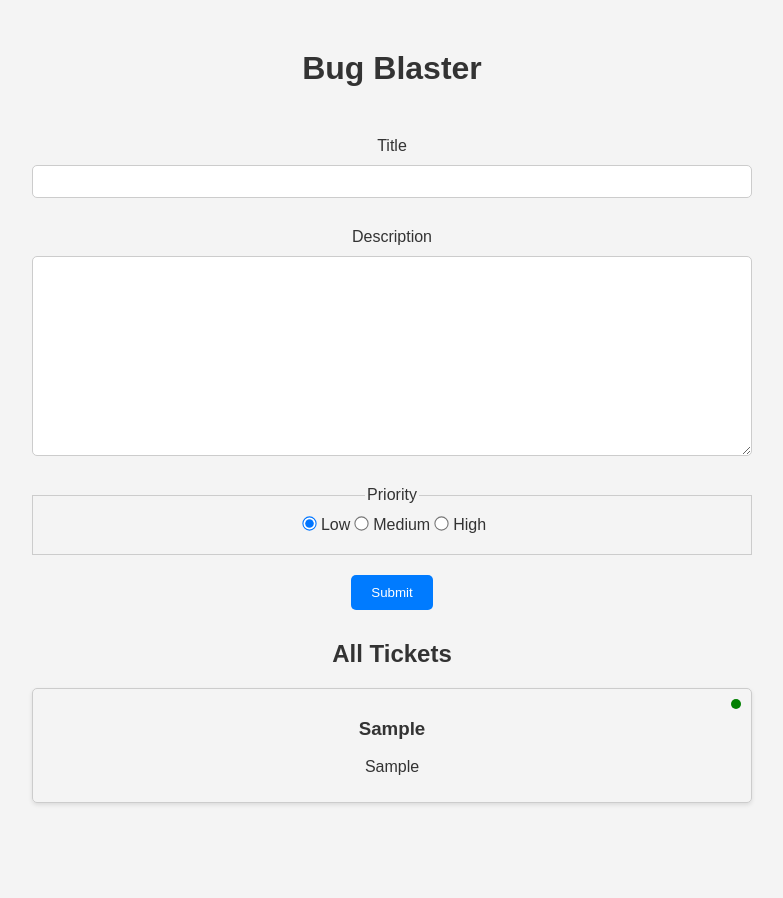
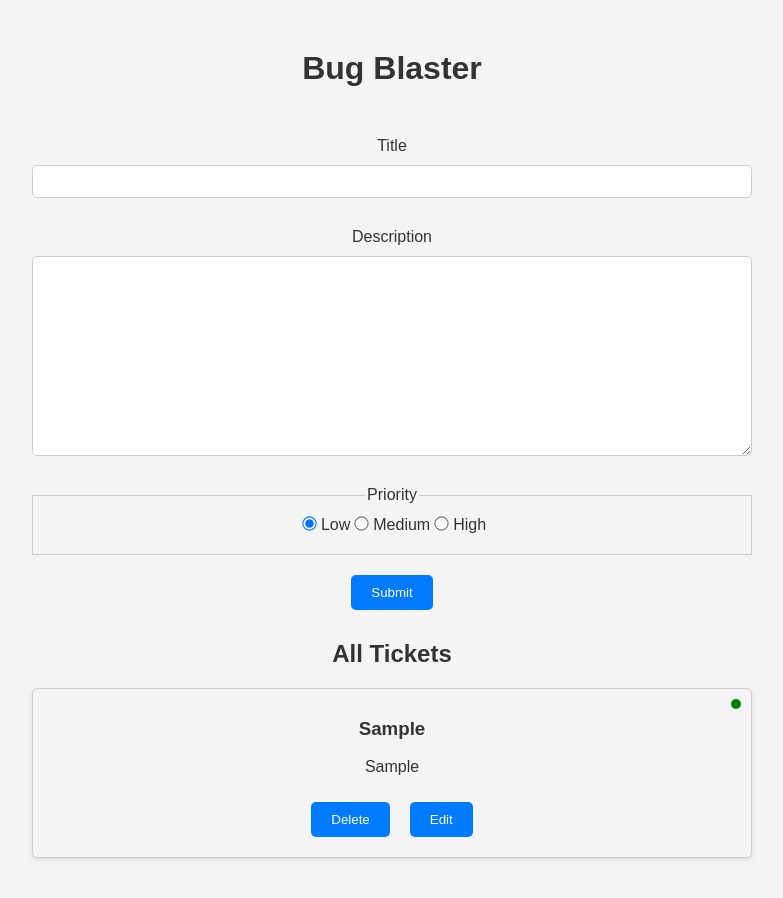
Before and after one commit to KDev2409/Bug-Blaster, a React (Create React App) app: page / in a window 1280 px wide. Both pictures are taken after typing "Sample", "Sample" into the empty fields and a click on the button "Submit". Shown: the top 898 px of the page, without its empty margins (248-1031 px from the left). Built offline with nearby package versions, Linux system fonts and the light colour scheme.

Commit message:
Delete ticket fucntionality added

```diff
--- a/src/components/TicketItem.js
+++ b/src/components/TicketItem.js
@@ -1,3 +1,4 @@
+import { type } from "@testing-library/user-event/dist/type";
 import React from "react";
 
 export default function TicketItem({ ticket, dispatch }) {
@@ -15,6 +16,21 @@
 
       <h3>{title}</h3>
       <p>{description}</p>
+
+      <button
+        className="button"
+        onClick={() => dispatch({ type: "DELETE_TICKET", payload: { id } })}
+      >
+        Delete
+      </button>
+      <button
+        className="button"
+        onClick={() => {
+          /* Edit ticket */
+        }}
+      >
+        Edit
+      </button>
     </div>
   );
 }
--- a/src/reducers/ticketReducer.js
+++ b/src/reducers/ticketReducer.js
@@ -14,7 +14,7 @@
     case "DELETE_TICKET":
       return {
         ...state,
-        tickets: state.ticket.filter(
+        tickets: state.tickets.filter(
           (ticket) => ticket.id !== action.payload.id
         ),
       };
```
